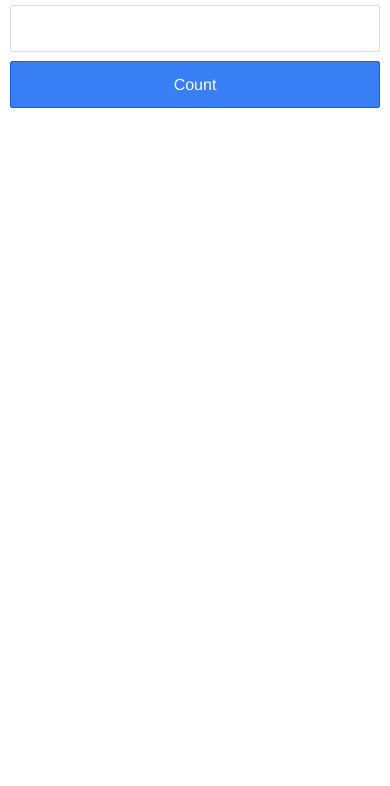
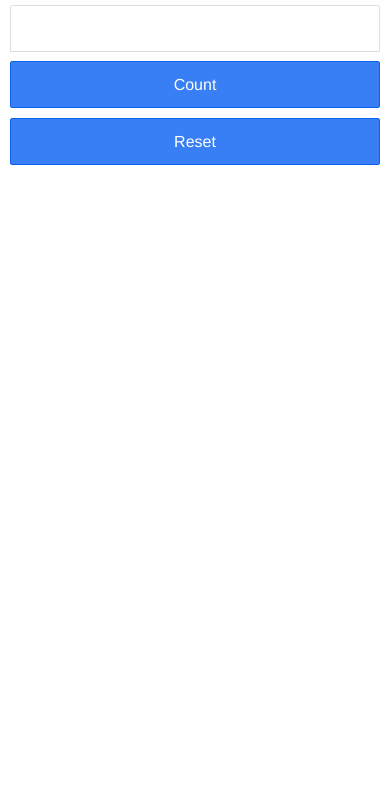
Before and after one commit to lyndz123/ionic-counter, a website: page www/index.html in a window 390 px wide. Shown: the part 58-844 px from the top of the page. Drawn offline with Linux system fonts and the light colour scheme; some packages are replaced by stand-ins of ours; files that its build step writes are made by us from their sources.

Commit message:
Update index.html

```diff
--- a/www/index.html
+++ b/www/index.html
@@ -35,6 +35,9 @@
           <button class="button button-block button-positive" ng-click="count = count + 1">
             Count
           </button>
+          <button class="button button-block button-positive" ng-click="count = 0">
+            Reset
+          </button>
         </div>
       </ion-content>
     </ion-pane>
```
